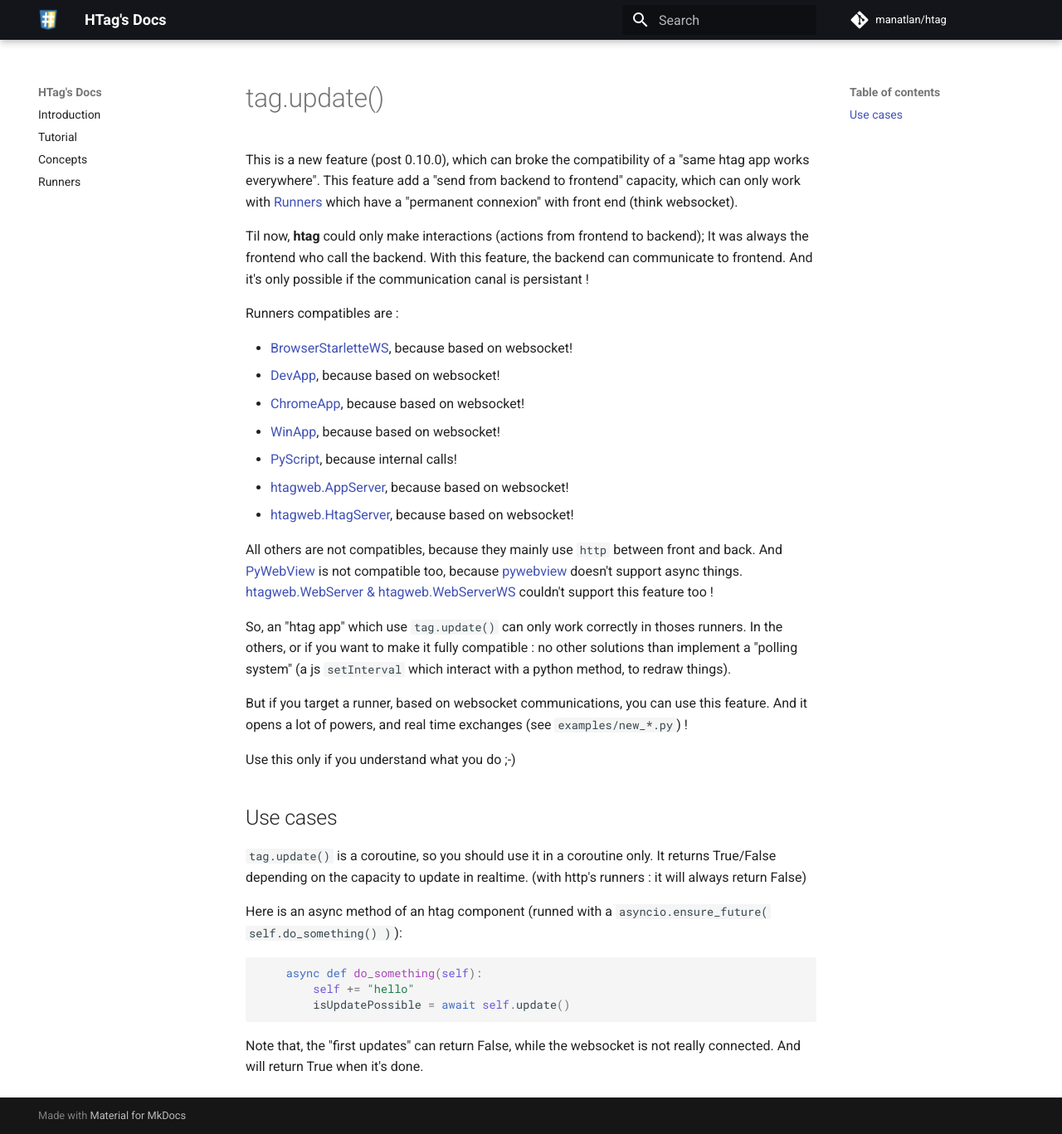
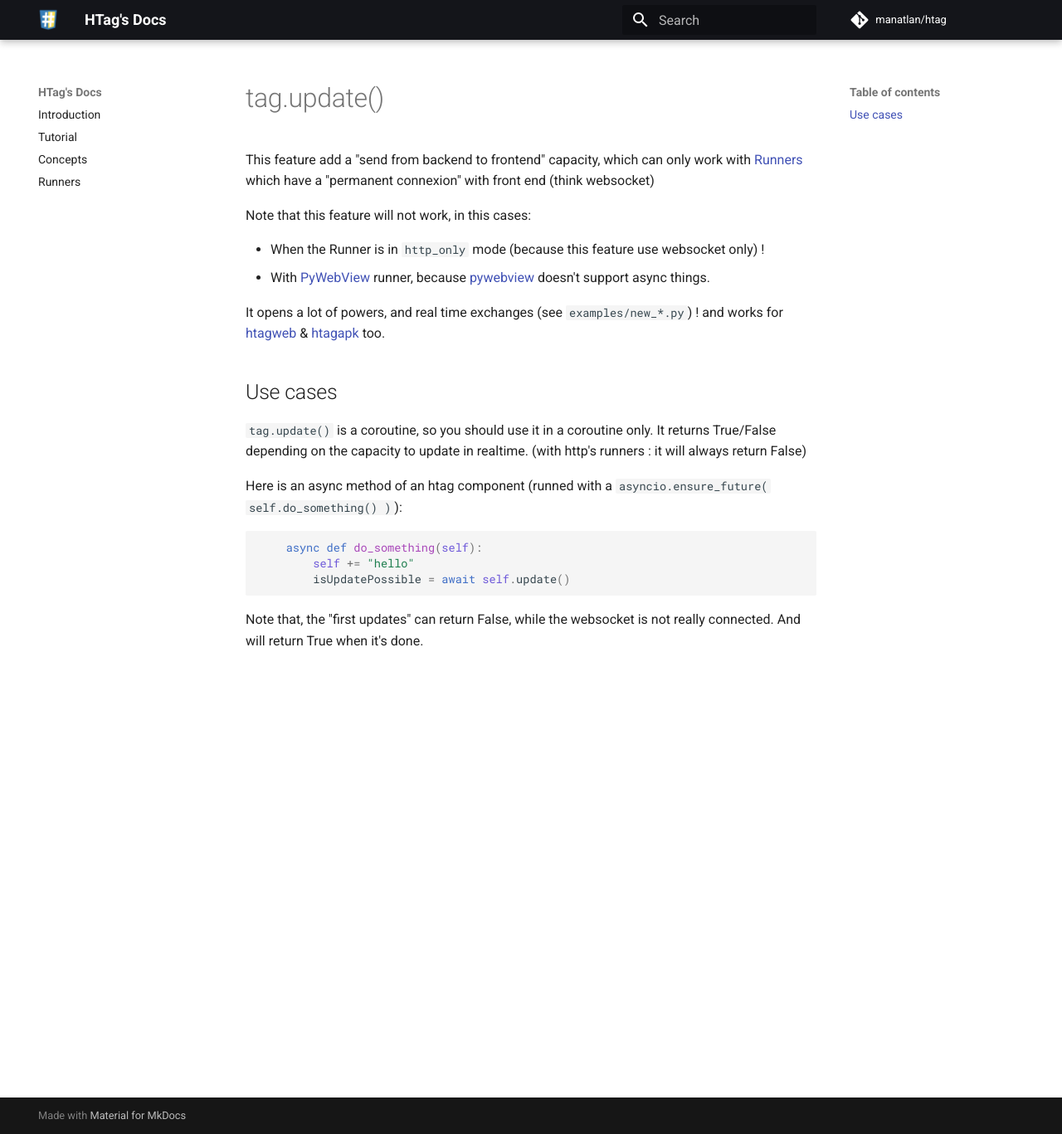
Before and after one commit to manatlan/htag, an MkDocs documentation site: the page built from docs/tag_update.md, in a window 1280 px wide and 1367 px high. Shown: the whole window at 83% size. Built offline with MkDocs 1.6.1 and Material for MkDocs 9.7.7, drawn with Linux system fonts in a browser that asks for light colours; comment, search, counter and statistics services are not loaded.

Commit message:
update docs

```diff
--- a/docs/tag_update.md
+++ b/docs/tag_update.md
@@ -1,34 +1,14 @@
 # tag.update()
 
-This is a new feature (post 0.10.0), which can broke the compatibility of a "same htag app works everywhere".
 This feature add a "send from backend to frontend" capacity, which can only work with
-[Runners](runners.md) which have a "permanent connexion" with front end (think websocket).
+[Runners](runners.md) which have a "permanent connexion" with front end (think websocket)
 
-Til now, **htag** could only make interactions (actions from frontend to backend); It was always
-the frontend who call the backend. With this feature, the backend can communicate to frontend.
-And it's only possible if the communication canal is persistant !
+Note that this feature will not work, in this cases:
 
-Runners compatibles are :
+ - When the Runner is in `http_only` mode (because this feature use websocket only) !
+ - With [PyWebView](runners.md#PyWebView) runner, because [pywebview](https://pywebview.flowrl.com) doesn't support async things.
 
- - [BrowserStarletteWS](runners.md#BrowserStarletteWS), because based on websocket!
- - [DevApp](runners.md#DevApp), because based on websocket!
- - [ChromeApp](runners.md#ChromeApp), because based on websocket!
- - [WinApp](runners.md#WinApp), because based on websocket!
- - [PyScript](runners.md#PyScript), because internal calls!
- - [htagweb.AppServer](https://github.com/manatlan/htagweb), because based on websocket!
- - [htagweb.HtagServer](https://github.com/manatlan/htagweb), because based on websocket!
-
-All others are not compatibles, because they mainly use `http` between front and back. And
-[PyWebView](runners.md#PyWebView) is not compatible too, because [pywebview](https://pywebview.flowrl.com) doesn't support async things. [htagweb.WebServer & htagweb.WebServerWS](https://github.com/manatlan/htagweb) couldn't support this feature too !
-
-So, an "htag app" which use `tag.update()` can only work correctly in thoses runners. In the others,
-or if you want to make it fully compatible : no other solutions than implement a "polling system" (a js
-`setInterval` which interact with a python method, to redraw things).
-
-But if you target a runner, based on websocket communications, you can use this feature. And it opens a lot
-of powers, and real time exchanges (see `examples/new_*.py`) !
-
-Use this only if you understand what you do ;-)
+It opens a lot of powers, and real time exchanges (see `examples/new_*.py`) ! and works for [htagweb](https://github.com/manatlan/htagweb) & [htagapk](https://github.com/manatlan/htagapk) too.
 
 ## Use cases
 
```
Also changed, not shown: docs/asgi.md (deleted, +0 -91 lines), docs/concepts.md (+2 -1 lines).
